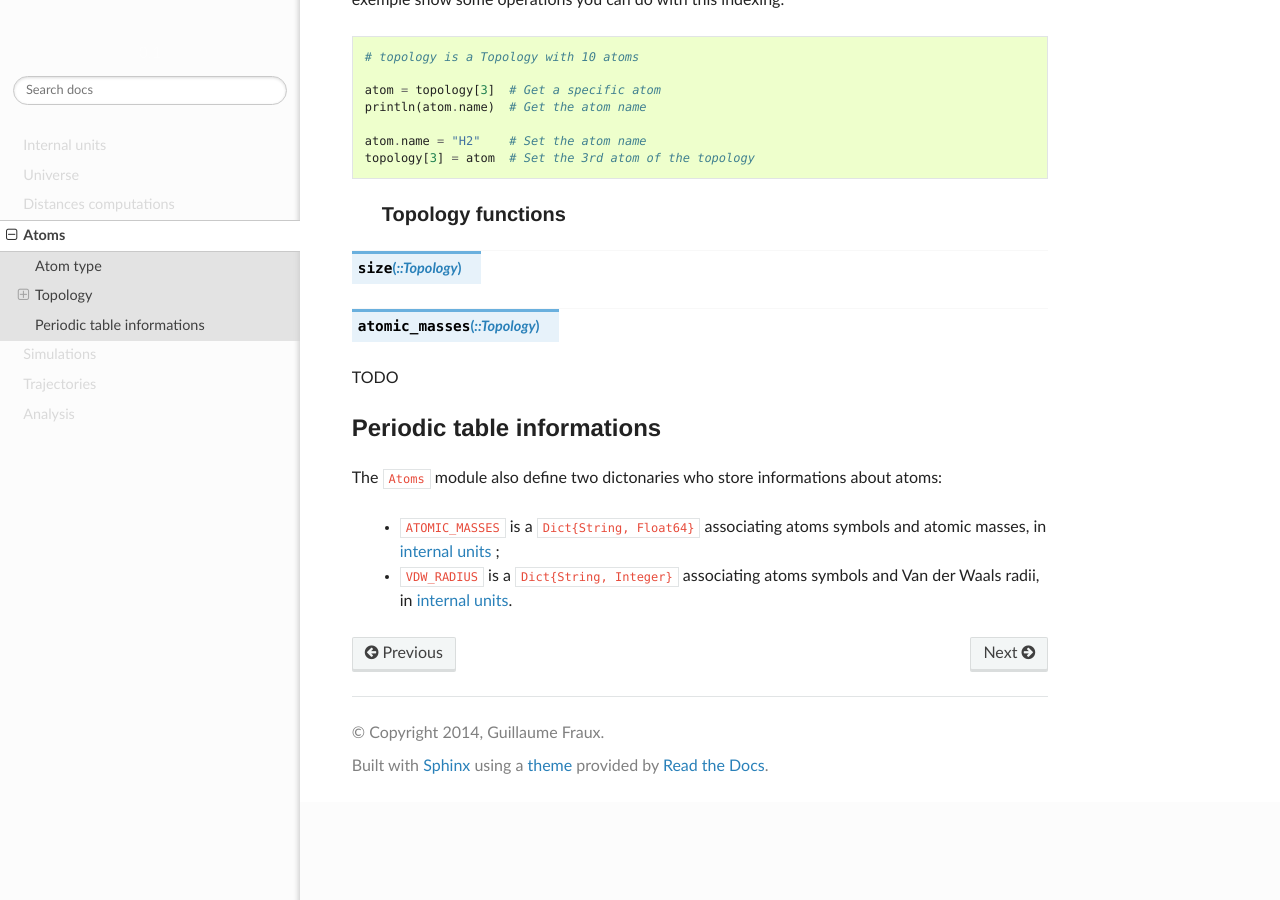
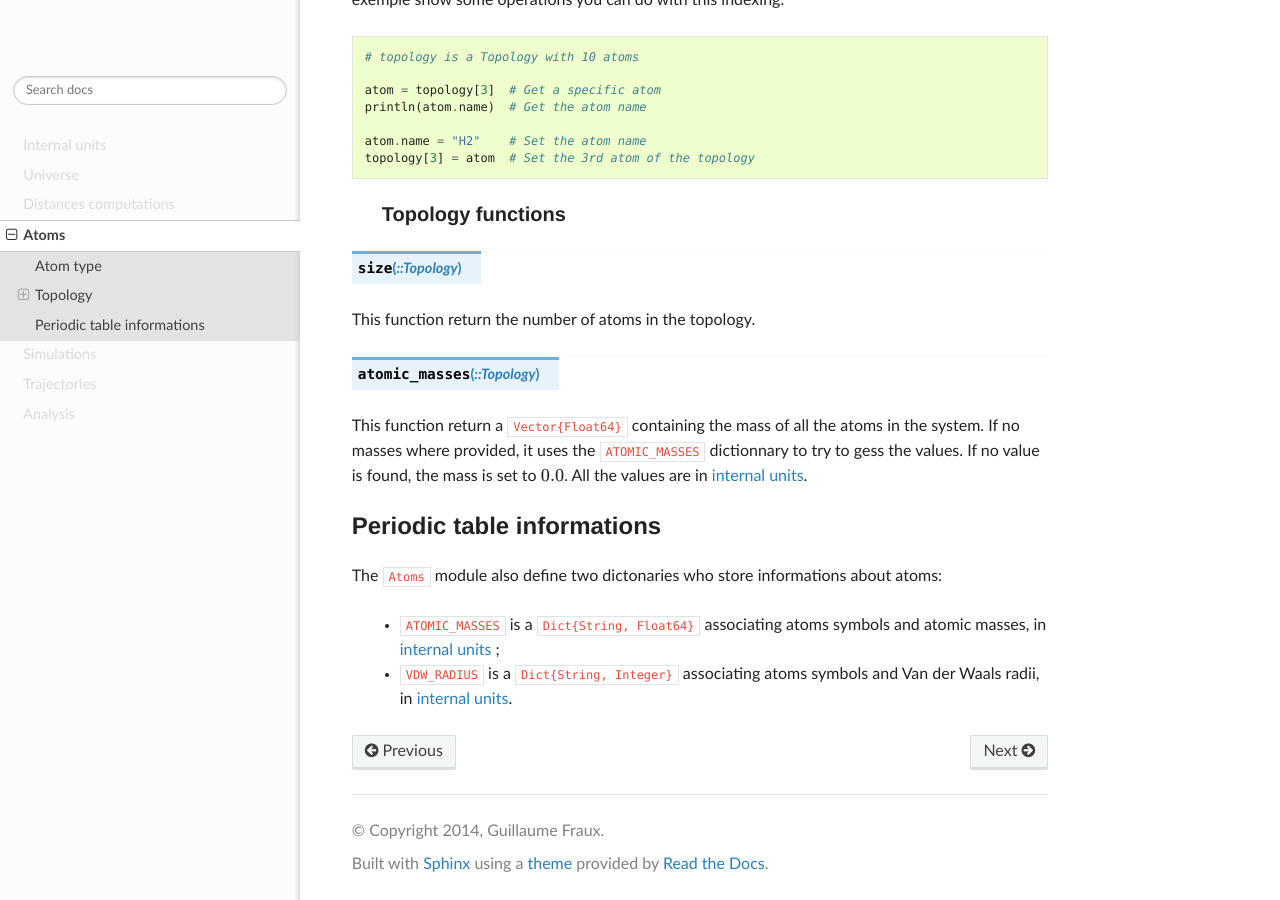
Before and after one commit to Luthaf/Jumos.jl, a Sphinx documentation site: the page built from doc/atoms.rst, in a window 1280 px wide and 900 px high, scrolled down 733 px. Built offline with Sphinx 7.4.7 and the Read the Docs theme 2.0.0, drawn with Linux system fonts in a browser that asks for light colours; before the commit the page ends 1535 px from its top, so only the background shows below that.

Commit message:
[doc] End of the Atom module documentation

```diff
--- a/doc/atoms.rst
+++ b/doc/atoms.rst
@@ -45,8 +45,14 @@ Topology functions
 
 .. function:: size(::Topology)
 
+This function return the number of atoms in the topology.
+
 .. function:: atomic_masses(::Topology)
-TODO
+
+This function return a ``Vector{Float64}`` containing the mass of all the atoms
+in the system. If no masses where provided, it uses the ``ATOMIC_MASSES``
+dictionnary to try to gess the values. If no value is found, the mass is set to
+:math:`0.0`. All the values are in :ref:`internal units <intenal_units>`.
 
 Periodic table informations
 ---------------------------
```
